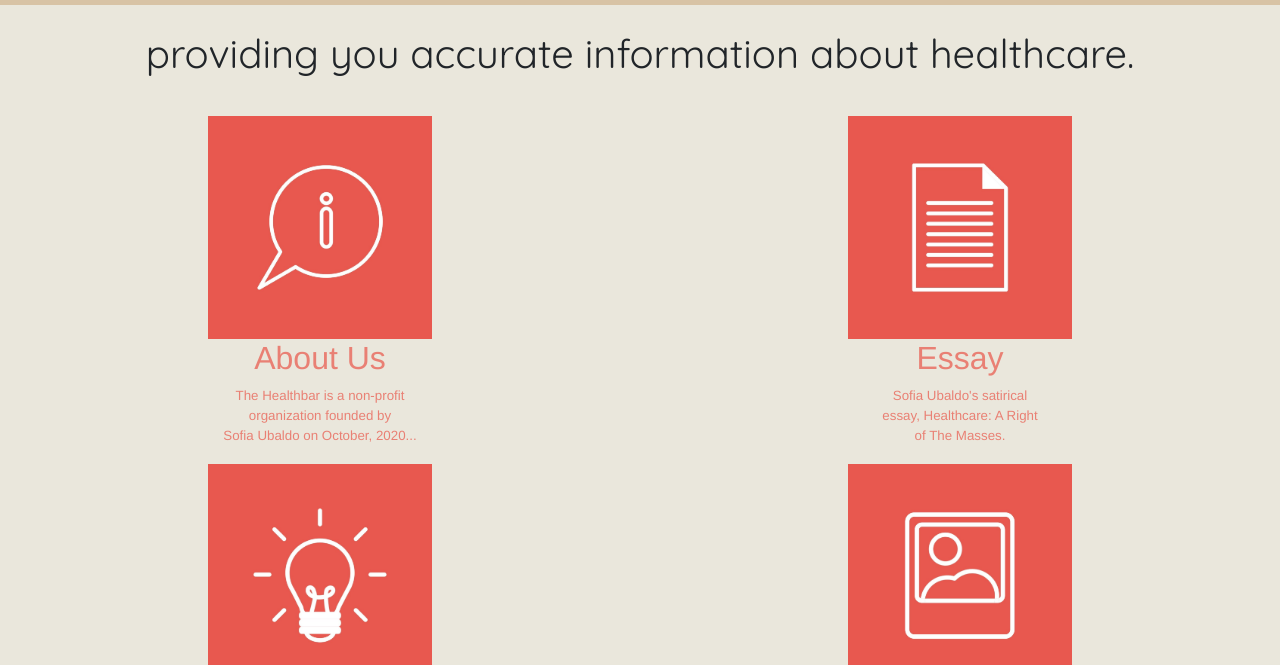
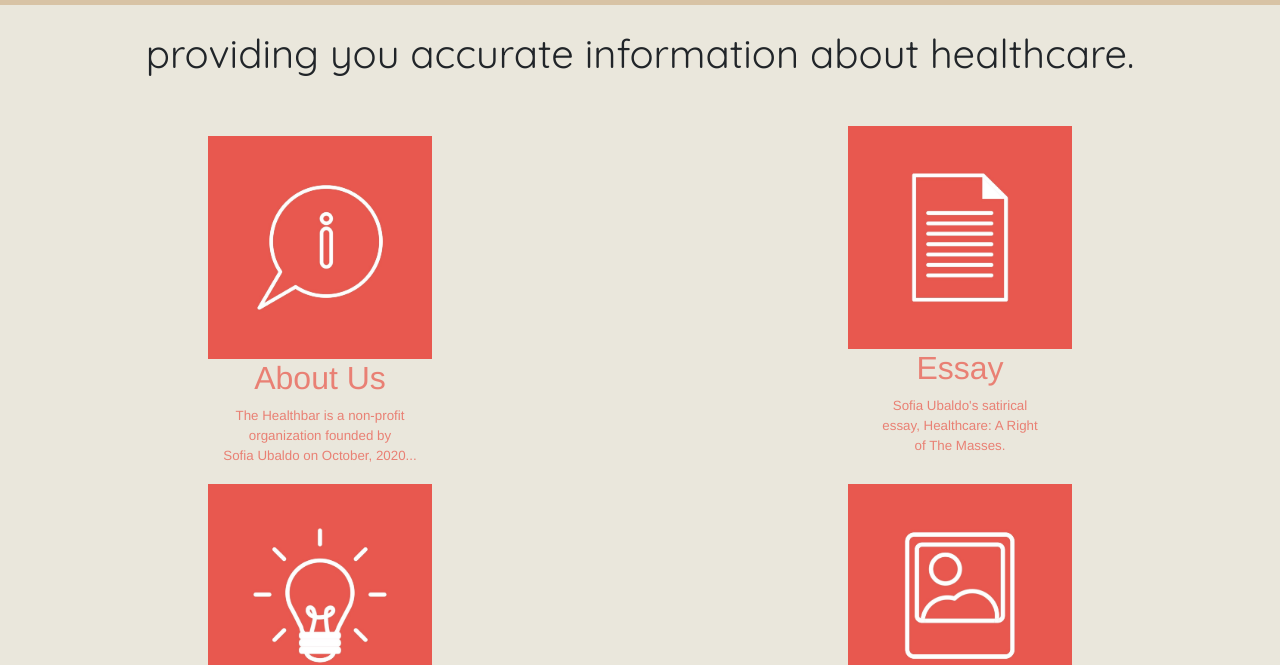
Before and after one commit to saubaldo/saubaldo.github.io, a plain HTML site: page index.html in a window 1280 px wide. Shown: the part 155-820 px from the top of the page. Drawn offline with nearby package versions, Linux system fonts and the light colour scheme.

Commit message:
Update index.html

```diff
--- a/index.html
+++ b/index.html
@@ -45,7 +45,7 @@
 				<tr class="content">
 					<td class="contents">
 					<div>
-					<img src="1.jpg" alt="about us" width="35%" height="35%">
+					<br><img src="1.jpg" alt="about us" width="35%" height="35%">
 					<h2>About Us</h2>
 					<p>The Healthbar is a non-profit <br> organization founded by <br> Sofia Ubaldo on October, 2020... </p>
 					</div>
```
